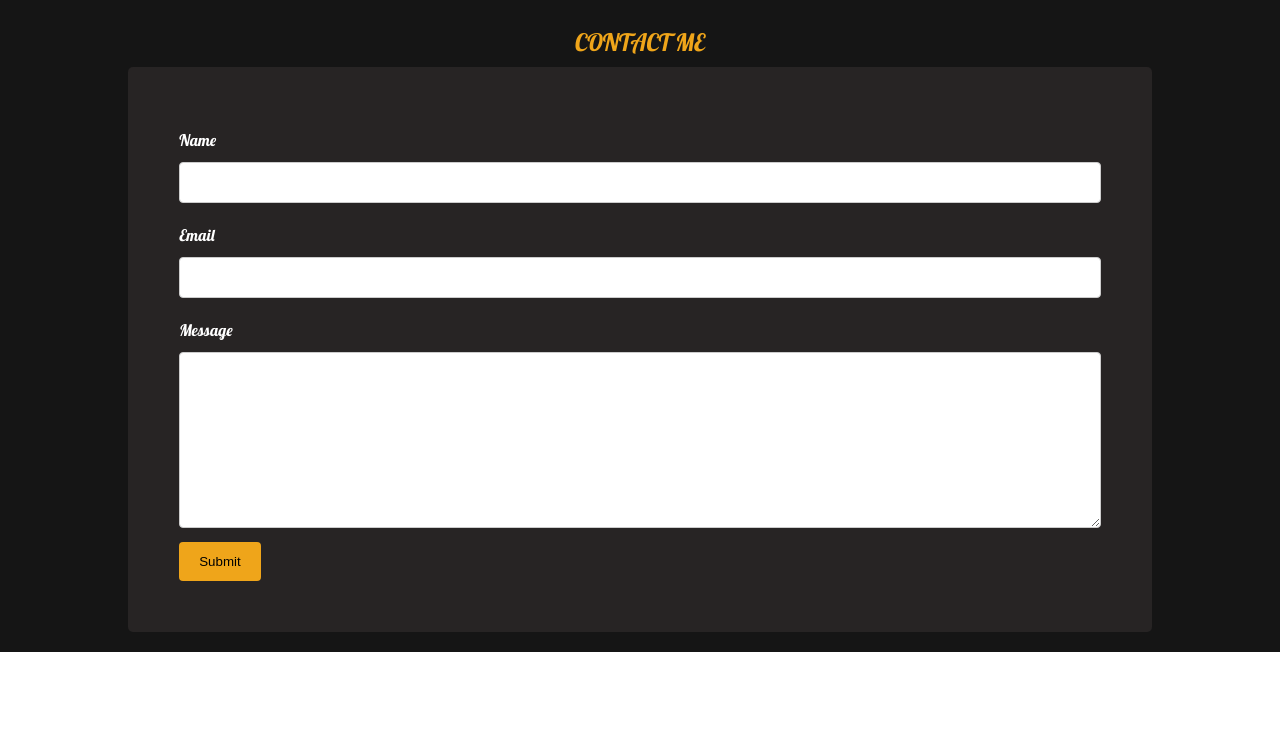
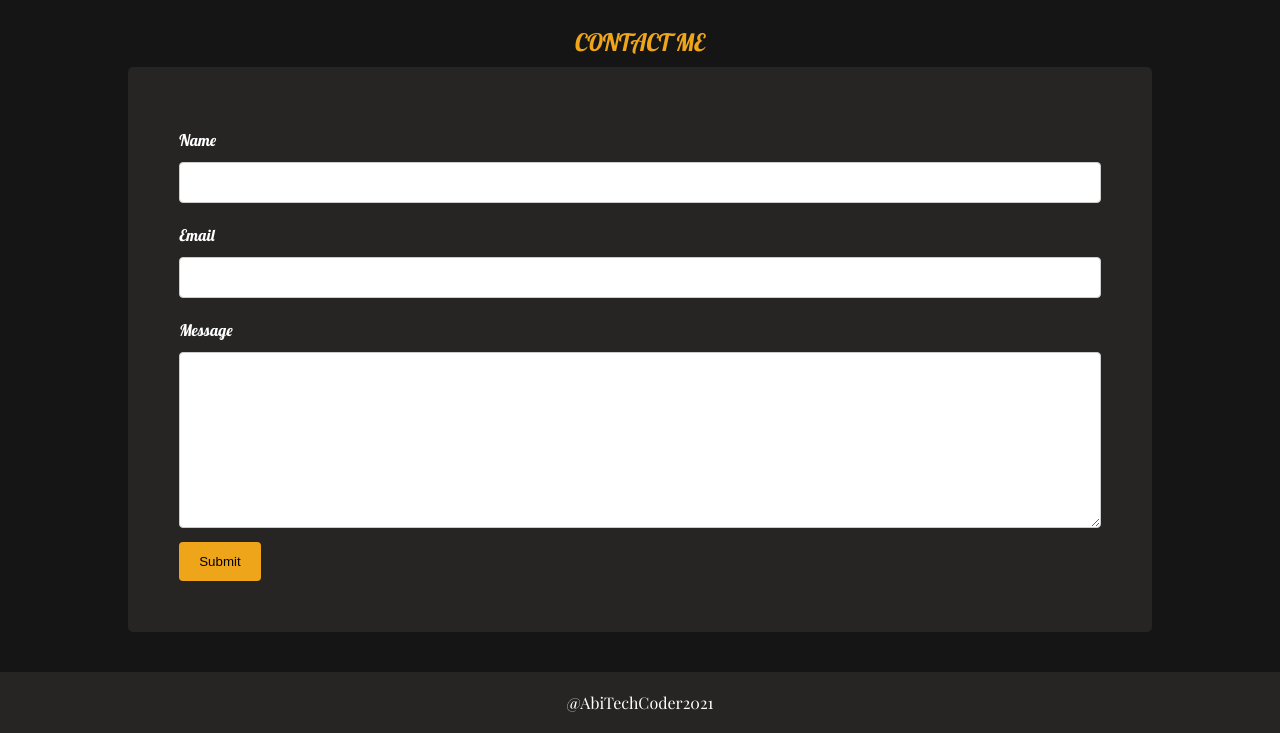
Before and after one commit to abitechcoder/hng8stage2task, a website: page index.html in a window 1280 px wide. Shown: the part 1773-2506 px from the top of the page. Before the commit the page ends 2425 px from the top, so only its background shows below. Drawn offline with nearby package versions, Linux system fonts and the light colour scheme; a web font is replaced by a local one.

Commit message:
Added Footer

```diff
--- a/index.html
+++ b/index.html
@@ -206,6 +206,7 @@
         </section>
       </div>
     </div>
+    <footer>@AbiTechCoder2021</footer>
     <script src="https://use.fontawesome.com/4e22c4be4f.js"></script>
   </body>
 </html>
--- a/styles/style.css
+++ b/styles/style.css
@@ -11,6 +11,7 @@ html {
 
 body {
   font-family: "Playfair Display", serif;
+  background-color: #151515;
 }
 
 h1 {
@@ -289,6 +290,13 @@ label {
   font-family: "Lobster", cursive;
 }
 
+footer {
+  padding: 20px;
+  background-color: #272424;
+  text-align: center;
+  margin-top: 20px;
+}
+
 /* For desktop: */
 @media only screen and (min-width: 768px) {
   section {
```
